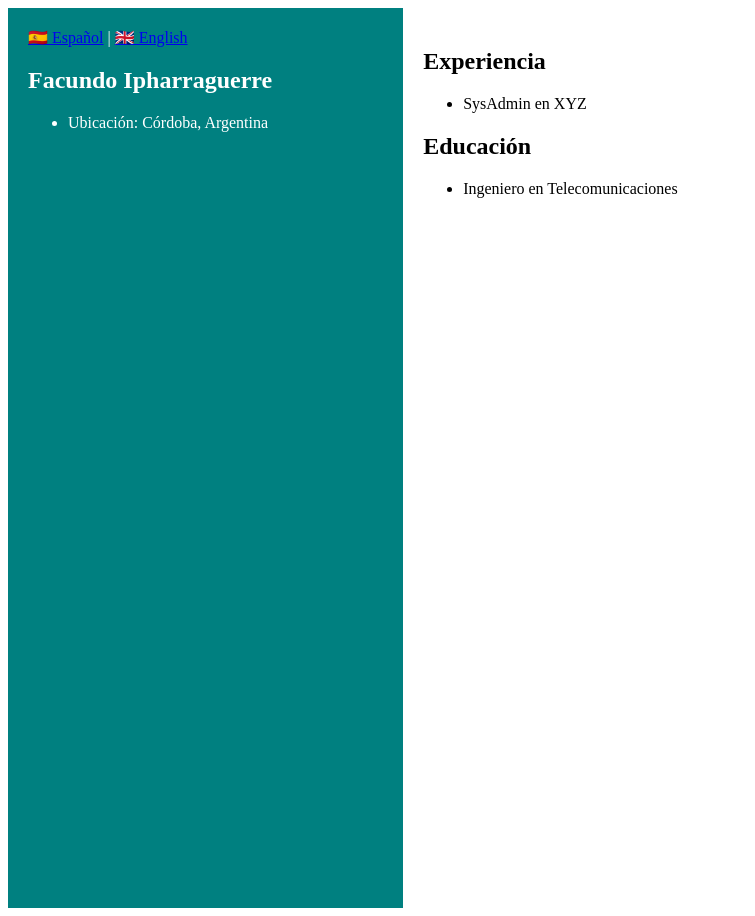
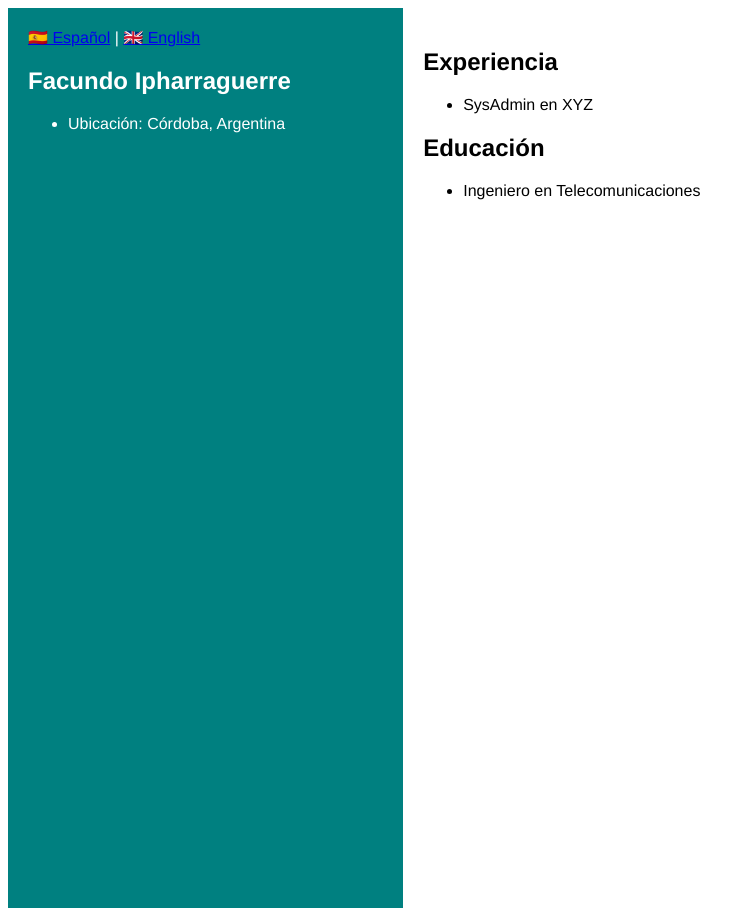
Before and after one commit to fipharraguerre/cv-homepage, a Jekyll site: the page built from index_es.md, in a window 1280 px wide. Shown: the whole page, without its empty margins (0-755 px from the left). Built offline with Jekyll 4.4.1, drawn with Linux system fonts in a browser that asks for light colours.

Commit message:
css sans serif

```diff
--- a/assets/style.css
+++ b/assets/style.css
@@ -1,3 +1,7 @@
+* {
+    font-family: "Helvetica", "Arial", "Open Sans", "Calibri", sans-serif;
+}
+
 .container {
     display: flex;
     height: 100vh;
```
